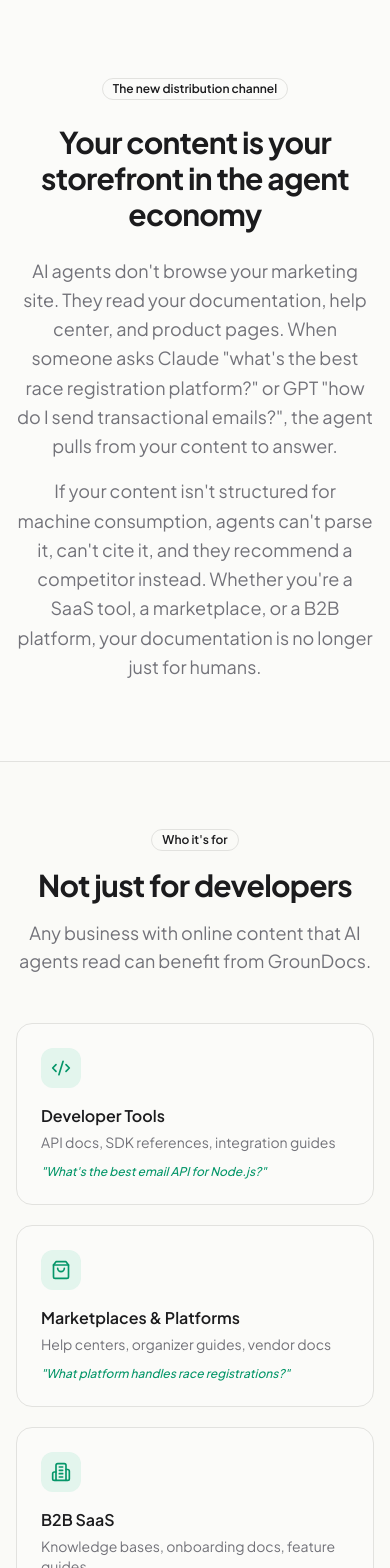
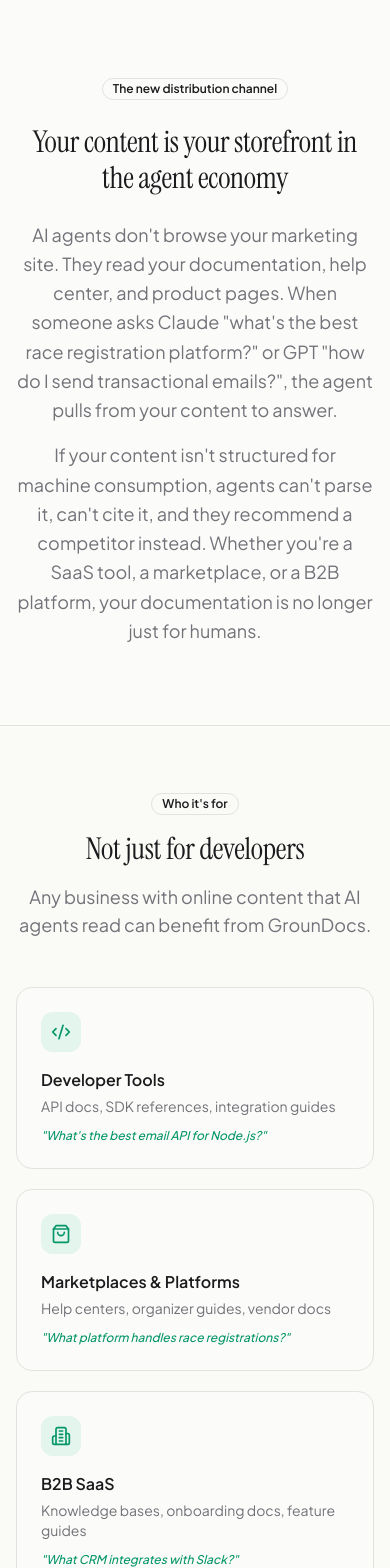
Before and after one commit to carlos-ferrer-fernandez/agentreadiness, a React (Vite) app in the folder apps/web/: page / in a window 390 px wide. Shown: the part 1020-2588 px from the top of the page. Built offline with nearby package versions, Linux system fonts and the light colour scheme; no server answers.

Commit message:
style(design): FINDING-006 — apply Instrument Serif to all major section headings

```diff
--- a/apps/web/src/sections/LandingPage.tsx
+++ b/apps/web/src/sections/LandingPage.tsx
@@ -888,7 +888,7 @@ export function LandingPage() {
               viewport={{ once: true }}
             >
               <Badge variant="outline" className="mb-6 text-xs">The new distribution channel</Badge>
-              <h2 className="text-3xl md:text-4xl font-bold tracking-tight mb-6">
+              <h2 className="font-serif text-3xl md:text-4xl tracking-[-0.01em] mb-6">
                 Your content is your storefront in the agent economy
               </h2>
               <p className="text-lg text-muted-foreground leading-relaxed mb-4">
@@ -911,7 +911,7 @@ export function LandingPage() {
         <div className="max-w-6xl mx-auto px-4 sm:px-6 lg:px-8">
           <div className="text-center max-w-2xl mx-auto mb-12">
             <Badge variant="outline" className="mb-4 text-xs">Who it's for</Badge>
-            <h2 className="text-3xl md:text-4xl font-bold tracking-tight mb-4">
+            <h2 className="font-serif text-3xl md:text-4xl tracking-[-0.01em] mb-4">
               Not just for developers
             </h2>
             <p className="text-muted-foreground text-lg">
@@ -1033,7 +1033,7 @@ export function LandingPage() {
         <div className="max-w-6xl mx-auto px-4 sm:px-6 lg:px-8">
           <div className="text-center max-w-2xl mx-auto mb-16">
             <Badge variant="outline" className="mb-4 text-xs">How it works</Badge>
-            <h2 className="text-3xl md:text-4xl font-bold tracking-tight mb-4">
+            <h2 className="font-serif text-3xl md:text-4xl tracking-[-0.01em] mb-4">
               From assessment to deployment in minutes
             </h2>
             <p className="text-muted-foreground text-lg">
@@ -1115,7 +1115,7 @@ export function LandingPage() {
             <Badge className="mb-4 bg-emerald-500/20 text-emerald-300 border-emerald-500/30 hover:bg-emerald-500/30 text-xs">
               Before and after
             </Badge>
-            <h2 className="text-3xl md:text-4xl font-bold tracking-tight mb-4 text-white">
+            <h2 className="font-serif text-3xl md:text-4xl tracking-[-0.01em] mb-4 text-white">
               See what we fix, rule by rule
             </h2>
             <p className="text-slate-400 text-lg">
@@ -1133,7 +1133,7 @@ export function LandingPage() {
         <div className="max-w-6xl mx-auto px-4 sm:px-6 lg:px-8">
           <div className="text-center max-w-2xl mx-auto mb-12">
             <Badge variant="outline" className="mb-4 text-xs">Our methodology</Badge>
-            <h2 className="text-3xl md:text-4xl font-bold tracking-tight mb-4">
+            <h2 className="font-serif text-3xl md:text-4xl tracking-[-0.01em] mb-4">
               The 20 Agent-Readiness Rules
             </h2>
             <p className="text-muted-foreground text-lg">
@@ -1187,7 +1187,7 @@ export function LandingPage() {
         <div className="max-w-6xl mx-auto px-4 sm:px-6 lg:px-8">
           <div className="text-center max-w-2xl mx-auto mb-16">
             <Badge variant="outline" className="mb-4 text-xs">Pricing</Badge>
-            <h2 className="text-3xl md:text-4xl font-bold tracking-tight mb-4">Simple, transparent pricing</h2>
+            <h2 className="font-serif text-3xl md:text-4xl tracking-[-0.01em] mb-4">Simple, transparent pricing</h2>
             <p className="text-muted-foreground text-lg">
               Free score first. Pay only if you want the optimized docs. $99 one-time — no subscription, no monthly fees, no engagement.
             </p>
@@ -1325,7 +1325,7 @@ export function LandingPage() {
         <div className="max-w-3xl mx-auto px-4 sm:px-6 lg:px-8">
           <div className="text-center mb-12">
             <Badge variant="outline" className="mb-4 text-xs">FAQ</Badge>
-            <h2 className="text-3xl md:text-4xl font-bold tracking-tight">Frequently asked questions</h2>
+            <h2 className="font-serif text-3xl md:text-4xl tracking-[-0.01em]">Frequently asked questions</h2>
           </div>
 
           <div className="border rounded-2xl bg-card divide-y">
@@ -1366,7 +1366,7 @@ export function LandingPage() {
       {/* Final CTA */}
       <section className="py-20 lg:py-24 border-t bg-muted/20">
         <div className="max-w-3xl mx-auto px-4 sm:px-6 lg:px-8 text-center">
-          <h2 className="text-3xl md:text-4xl font-bold tracking-tight mb-4">
+          <h2 className="font-serif text-3xl md:text-4xl tracking-[-0.01em] mb-4">
             Make AI agents your best sales channel
           </h2>
           <p className="text-muted-foreground text-lg mb-8">
```
